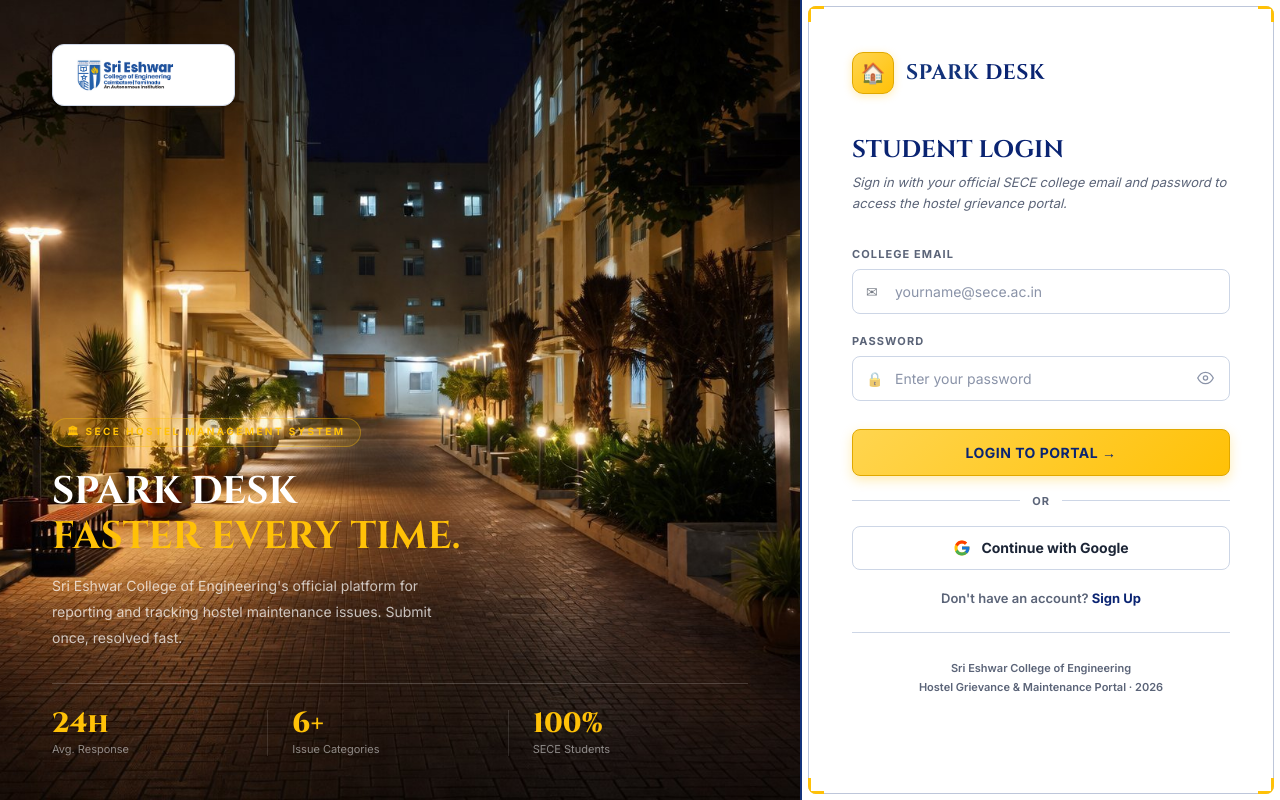
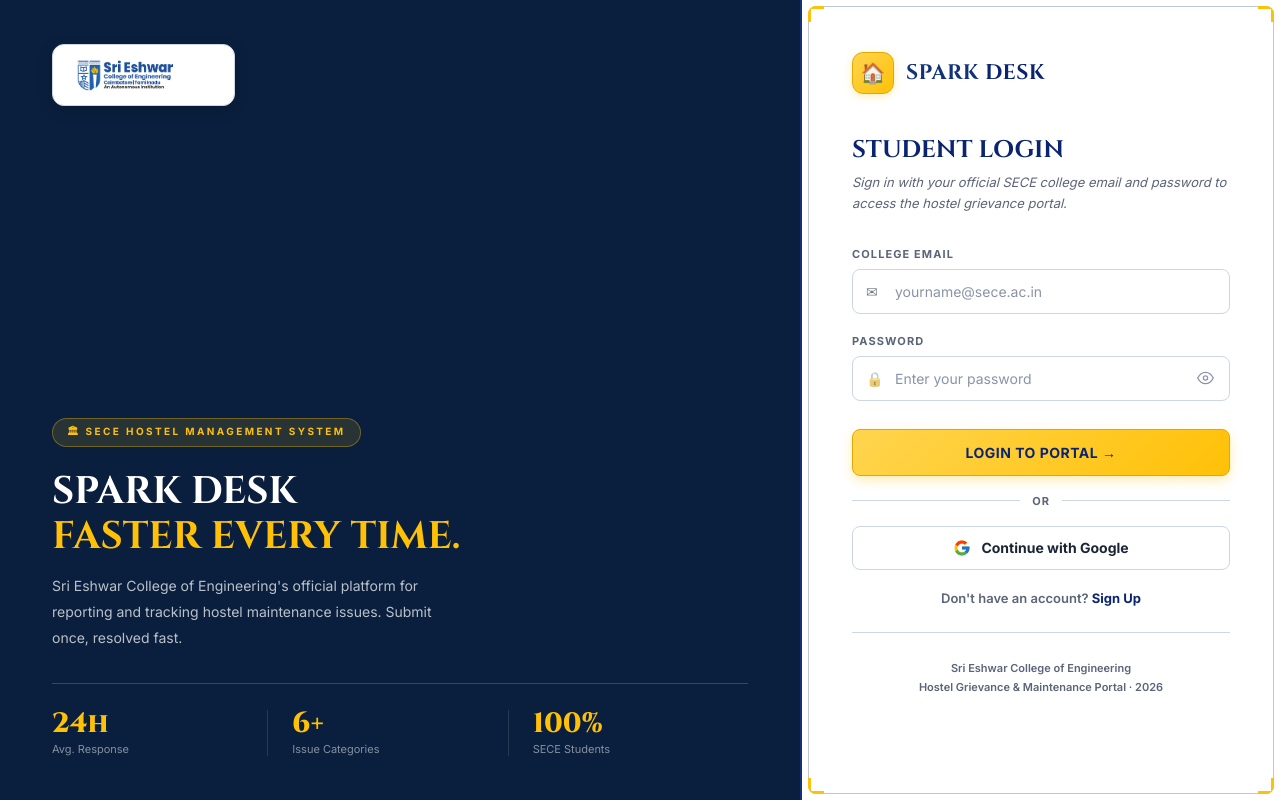
Before and after one commit to Ragul-20/Spark_desk, a Flask app: page / in a window 1280 px wide. Run offline with Flask 3, Linux system fonts and the light colour scheme.

Commit message:
Add files via upload

```diff
--- a/templates/login.html
+++ b/templates/login.html
@@ -23,7 +23,7 @@
     }
     .left-overlay {
       position: absolute; inset: 0;
-      background: linear-gradient(125deg, rgb(0A1F3D) 100%);
+      background: linear-gradient(125deg, #0A1F3D 0%, #0A1F3D 100%);
       display: flex; flex-direction: column;
       justify-content: space-between;
       padding: 44px 52px;
```
